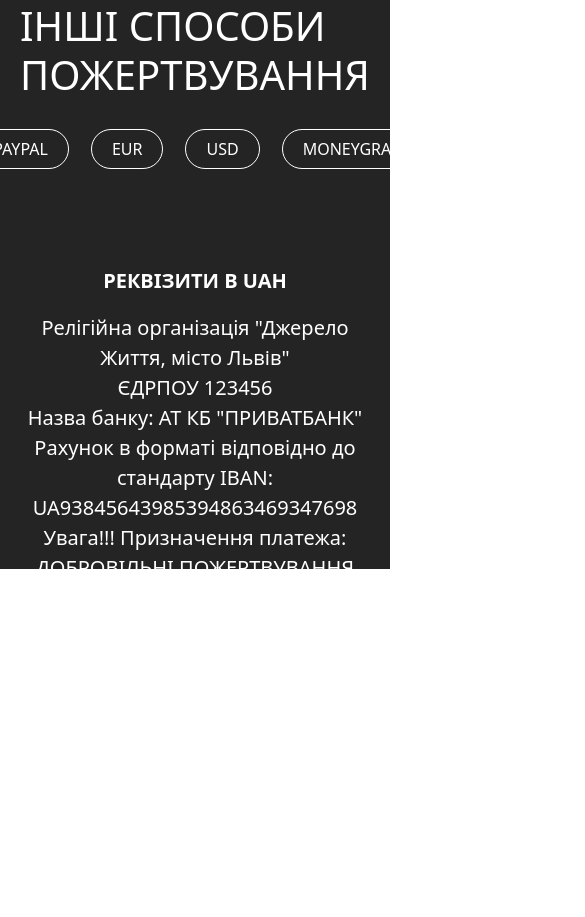
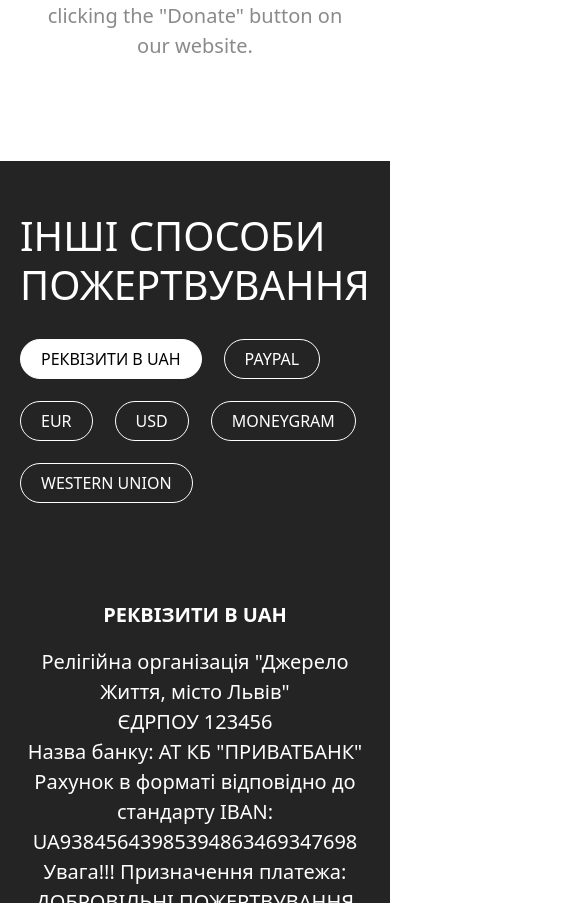
Before and after one commit to d-church/website, a Next.js app: page /uk/donate in a window 390 px wide. Shown: the part 1990-2907 px from the top of the page, 585 px wide, since content can reach past the window. Before the commit the page ends 2573 px from the top, so only its background shows below. Built offline with nearby package versions, Linux system fonts and the light colour scheme.

Commit message:
Improved responsiveness for qr-codes-block and payment-methods.

```diff
--- a/src/components/donate-page/payment-methods.tsx
+++ b/src/components/donate-page/payment-methods.tsx
@@ -23,7 +23,7 @@ export function PaymentMethods({
     }
   }
   return (
-    <div className="mb-[100px] flex gap-[22px]">
+    <div className="mb-[100px] flex flex-wrap gap-[22px]">
       {payments.map((payment, index) => (
         <Button
           className={cn("px-[20px] py-[10px]", {
--- a/src/components/donate-page/qr-codes-block.tsx
+++ b/src/components/donate-page/qr-codes-block.tsx
@@ -7,11 +7,11 @@ export function QrCodesBlock() {
   const t = useTranslations();
   return (
     <div className="container pb-[100px] flex flex-col items-center">
-      <p className="mt-[50px] w-[1070px] text-center text-[20px]/[30px] font-medium text-gray">
+      <p className="mt-[50px] w-[90%] xl:w-[1070px] text-center text-[20px]/[30px] font-medium text-gray">
         {t("donate-page.qr-codes-block.intro")}
       </p>
       <div className="mt-[100px] flex flex-wrap justify-center gap-[100px] xl:justify-normal xl:gap-[305px]">
-        <div className="flex w-[434px] flex-col items-center">
+        <div className="flex w-[90%] md:w-[434px] flex-col items-center">
           <Icons.textUA className="mb-[18px]" />
           <Image
             className="mb-[45px]"
@@ -24,7 +24,7 @@ export function QrCodesBlock() {
             {t("donate-page.qr-codes-block.ua-qr")}
           </p>
         </div>
-        <div className="flex w-[434px] flex-col items-center">
+        <div className="flex w-[90%] md:w-[434px] flex-col items-center">
           <Icons.textUSA className="mb-[18px]" />
           <Image
             className="mb-[45px]"
```
